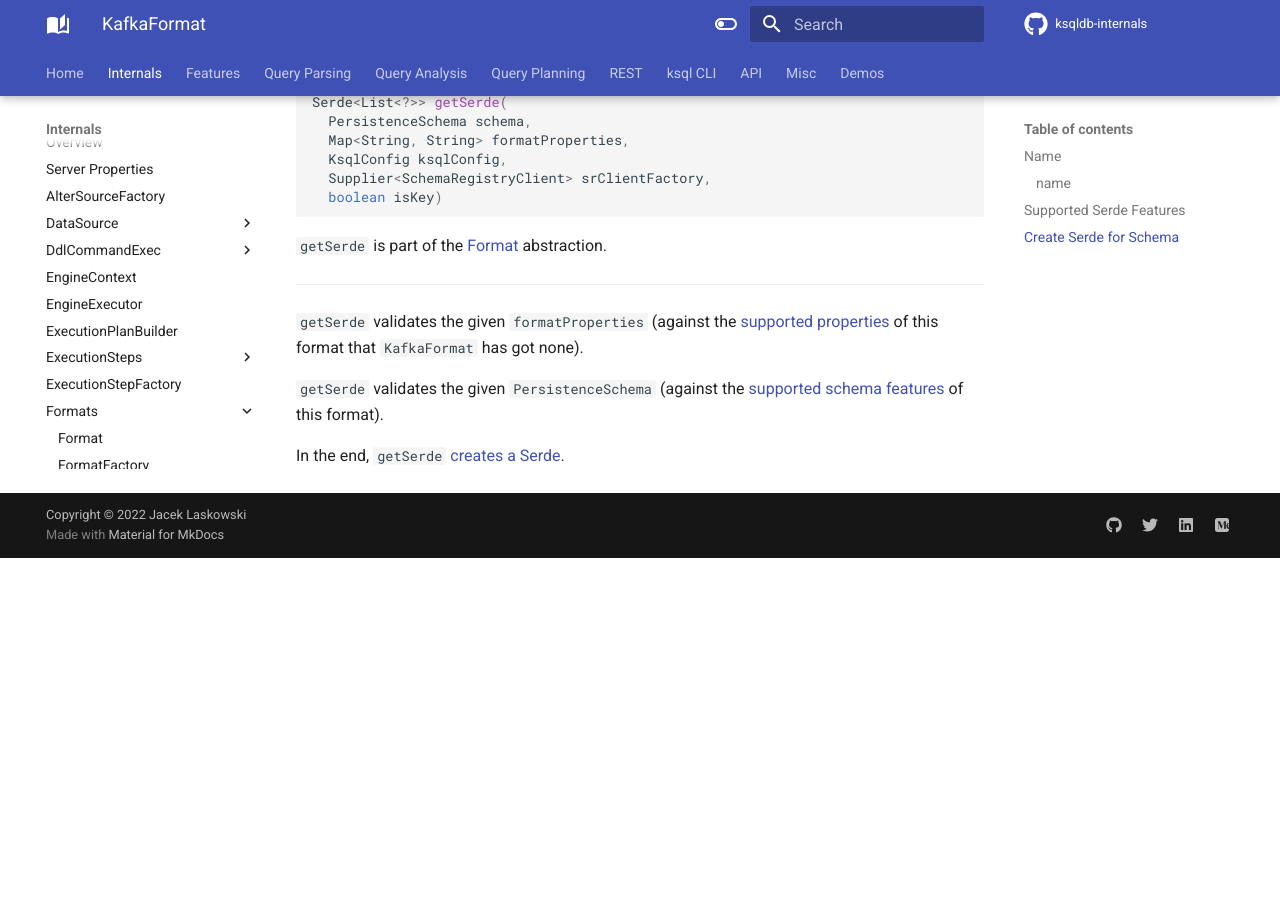
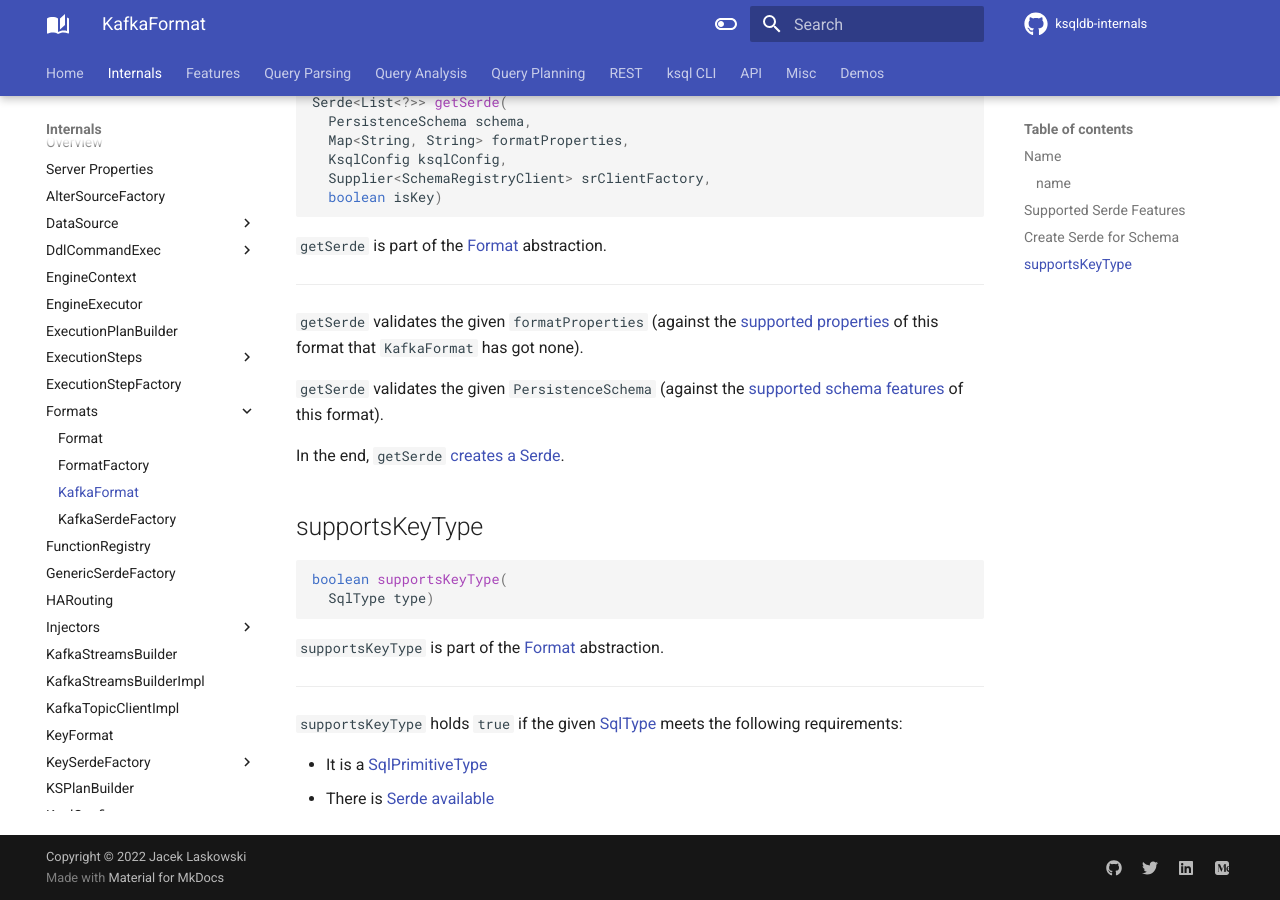
Before and after one commit to japila-books/ksqldb-internals, an MkDocs documentation site: the page built from docs/KafkaFormat.md, in a window 1280 px wide and 900 px high, scrolled down 982 px. Built offline with MkDocs 1.6.1 and Material for MkDocs 9.7.7, drawn with Linux system fonts in a browser that asks for light colours; comment, search, counter and statistics services are not loaded; before the commit the page ends 1540 px from its top, so only the background shows below that.

````diff
--- a/docs/KafkaFormat.md
+++ b/docs/KafkaFormat.md
@@ -52,3 +52,19 @@ Serde<List<?>> getSerde(
 `getSerde` validates the given `PersistenceSchema` (against the [supported schema features](#supportedFeatures) of this format).
 
 In the end, `getSerde` [creates a Serde](KafkaSerdeFactory.md#createSerde).
+
+## <span id="supportsKeyType"> supportsKeyType
+
+```java
+boolean supportsKeyType(
+  SqlType type)
+```
+
+`supportsKeyType` is part of the [Format](Format.md#supportsKeyType) abstraction.
+
+---
+
+`supportsKeyType` holds `true` if the given [SqlType](types/SqlType.md) meets the following requirements:
+
+* It is a [SqlPrimitiveType](types/SqlPrimitiveType.md)
+* There is [Serde available](KafkaSerdeFactory.md#containsSerde)
--- a/docs/headless/KafkaConfigStore.md
+++ b/docs/headless/KafkaConfigStore.md
@@ -23,7 +23,7 @@ While being created, `KafkaConfigStore` initializes [KsqlConfig](#ksqlConfig).
 
 The topic name is [computed](../rest/ReservedInternalTopics.md#configsTopic) and [created](../KsqlInternalTopicUtils.md#ensureTopic) when `StandaloneExecutorFactory` is requested to [create a StandaloneExecutor](StandaloneExecutorFactory.md#create).
 
-## <span id="ksqlConfig"> KsqlConfig
+## <span id="ksqlConfig"><span id="getKsqlConfig"> KsqlConfig
 
 `KafkaConfigStore` creates a new [KsqlConfig](../KsqlConfig.md) when [created](#creating-instance).
 
@@ -33,10 +33,10 @@ The topic name is [computed](../rest/ReservedInternalTopics.md#configsTopic) and
 
 In the end, `KafkaConfigStore` requests the [current KsqlConfig](#currentConfig) to [overrideBreakingConfigsWithOriginalValues](../KsqlConfig.md#overrideBreakingConfigsWithOriginalValues) with the `KsqlProperties`.
 
-### <span id="getKsqlConfig"> getKsqlConfig
+### getKsqlConfig
 
-```scala
-getKsqlConfig
+```java
+KsqlConfig getKsqlConfig()
 ```
 
 `getKsqlConfig` returns the [KsqlConfig](#ksqlConfig).
````
Also changed, not shown: docs/KafkaSerdeFactory.md (+3 -3 lines), docs/RowDeserializer.md (+27 -3 lines), docs/rest/ListSourceExecutor.md (+1 -1 lines).
